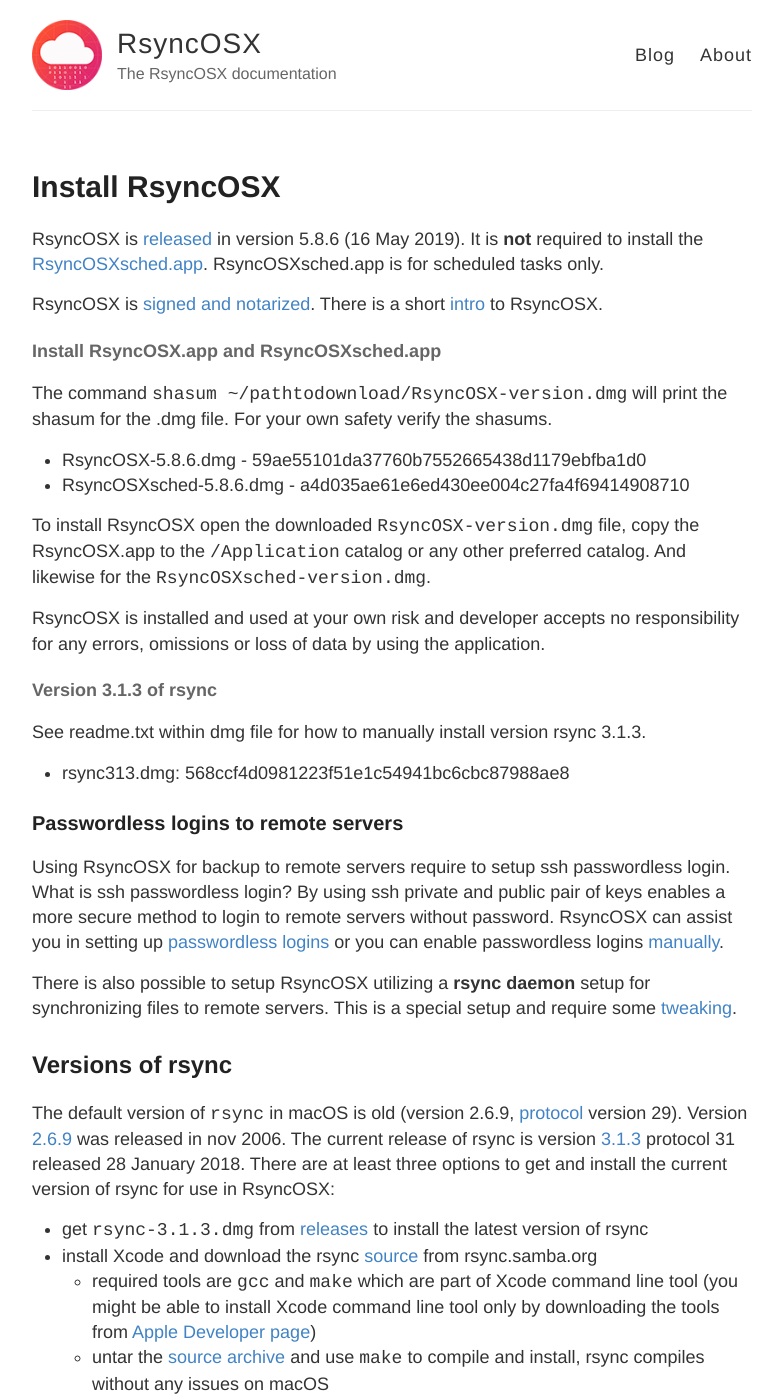
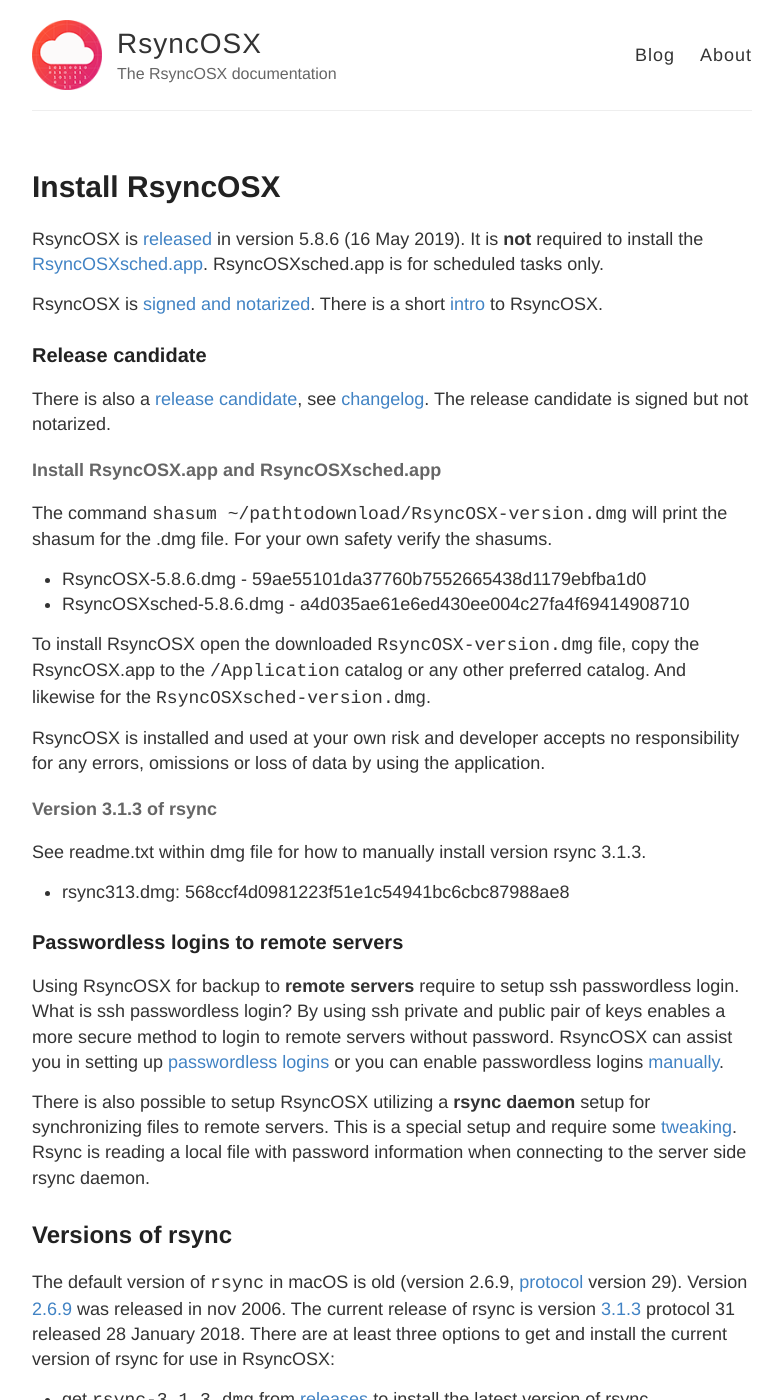
Before and after one commit to d2s/Documentation, a Jekyll site: the page built from _posts/2018-04-10-RsyncOSX.md, in a window 1280 px wide and 1400 px high. Shown: the whole window, without its empty margins (248-1030 px from the left). Built offline with Jekyll 4.4.1, drawn with Linux system fonts in a browser that asks for light colours.

Commit message:
Update 2018-04-10-RsyncOSX.md

```diff
--- a/_posts/2018-04-10-RsyncOSX.md
+++ b/_posts/2018-04-10-RsyncOSX.md
@@ -6,6 +6,10 @@ permalink: Install
 RsyncOSX is [released](https://github.com/rsyncOSX/RsyncOSX/releases/tag/v5.8.6) in version 5.8.6 (16 May 2019). It is **not** required to install the [RsyncOSXsched.app](https://github.com/rsyncOSX/RsyncOSXsched). RsyncOSXsched.app is for scheduled tasks only.
 
 RsyncOSX is [signed and notarized](/Notarized). There is a short [intro](/Intro) to RsyncOSX.
+
+### Release candidate
+
+There is also a [release candidate](https://github.com/rsyncOSX/RsyncOSX/releases/tag/v5.9.0rc), see [changelog](https://rsyncosx.github.io/Changelog). The release candidate is signed but not notarized.
 
 #### Install RsyncOSX.app and  RsyncOSXsched.app
 
@@ -26,9 +30,9 @@ See readme.txt within dmg file for how to manually install version rsync 3.1.3.
 
 ### Passwordless logins to remote servers
 
-Using RsyncOSX for backup to remote servers require to setup ssh passwordless login. What is ssh passwordless login? By using ssh private and public pair of keys enables a more secure method to login to remote servers without password. RsyncOSX can assist you in setting up [passwordless logins](/ssh)  or you can enable passwordless logins [manually](/PasswordlessLogin).
+Using RsyncOSX for backup to **remote servers** require to setup ssh passwordless login. What is ssh passwordless login? By using ssh private and public pair of keys enables a more secure method to login to remote servers without password. RsyncOSX can assist you in setting up [passwordless logins](/ssh)  or you can enable passwordless logins [manually](/PasswordlessLogin).
 
-There is also possible to setup RsyncOSX utilizing a **rsync daemon** setup for synchronizing files to remote servers. This is a special setup and require some [tweaking](https://github.com/rsyncOSX/RsyncOSX/issues/1256).
+There is also possible to setup RsyncOSX utilizing a **rsync daemon** setup for synchronizing files to remote servers. This is a special setup and require some [tweaking](/Rsyncdaemon). Rsync is reading a local file with password information when connecting to the server side rsync daemon.
 
 ## Versions of rsync
 
```
